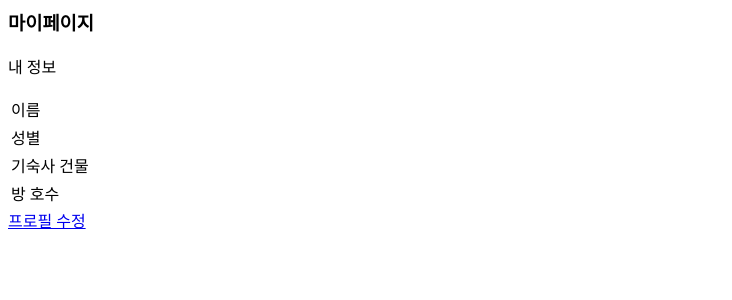
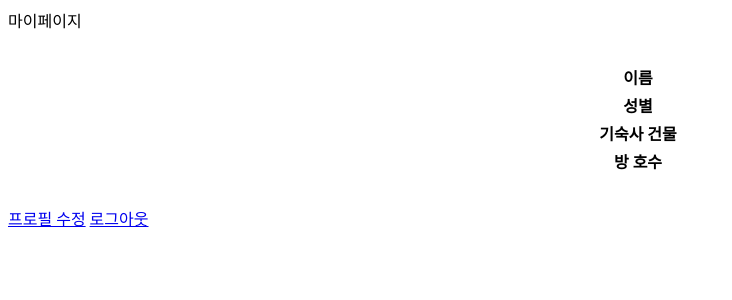
Before and after one commit to jungjh404/RED-orm, a Django app: page /common/show/ in a window 1280 px wide. Shown: the top 300 px of the page, without its empty margins (0-732 px from the left). Run offline with Django 4.2, Linux system fonts and the light colour scheme.

Commit message:
Update profile.html

```diff
--- a/my_dorms/templates/common/profile.html
+++ b/my_dorms/templates/common/profile.html
@@ -1,35 +1,36 @@
 {% load static %}
 
-  <div class="header">
-      <h3>마이페이지</h3>
-  </div>
+  <link rel="stylesheet" type="text/css" href="{% static 'style.css' %}">
+  <meta name="viewport" content="width=device-width, initial-scale=1, shrink-to-fit=no">
+
   <!-- 네비게이션바 -->
 
-  <div class="mainContent">
-      <div class="pageTitle">
-          <p>내 정보</p>
+  <div class="login_box" style="height: fit-content;">
+      <div class="logo_text" style="margin-bottom: 30px;">
+        마이페이지
       </div>
-      <table class="userInfo">
+      <table style="margin: auto; margin-bottom: 30px; text-align: center;">
           <tr>
-              <td>이름</td>
+              <td class="register_field" style="margin: 0px;"><b>이름</b></td>
               {% comment %} <td>김명륜</td> {% endcomment %}
               <td>{{ user.name }}</td>
           </tr>
           <tr>
-            <td>성별</td>
+            <td class="register_field" style="margin: 0px;"><b>성별</b></td>
             {% comment %} <td>5학기</td> {% endcomment %}
             <td>{{ user.gender }}</td>
           </tr>
           <tr>
-            <td>기숙사 건물</td>
+            <td class="register_field" style="margin: 0px;"><b>기숙사 건물</b></td>
             {% comment %} <td>신관A</td> {% endcomment %}
             <td>{{ user.building }}</td>
           </tr>
           <tr>
-            <td>방 호수</td>
+            <td class="register_field" style="margin: 0px;"><b>방 호수</b></td>
             {% comment %} <td>102</td> {% endcomment %}
               <td>{{ user.room_num }}</td>
           </tr>
       </table>
-      <a href="{% url 'common:profile_update' %}">프로필 수정</a>
+      <a href="{% url 'common:profile_update' %}" class="profile_update_link">프로필 수정</a>
+      <a href="{% url 'common:logout' %}" class="logout_link">로그아웃</a>
   </div>
```
